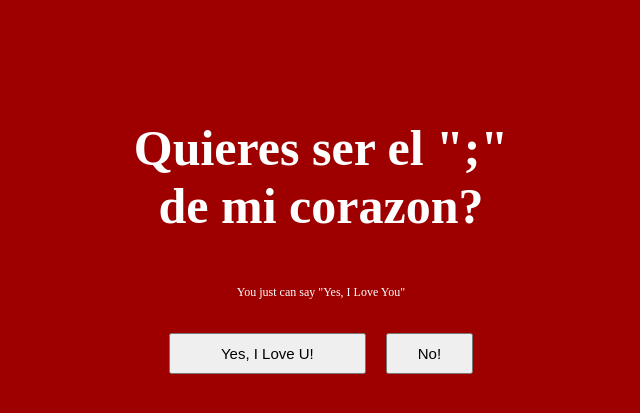
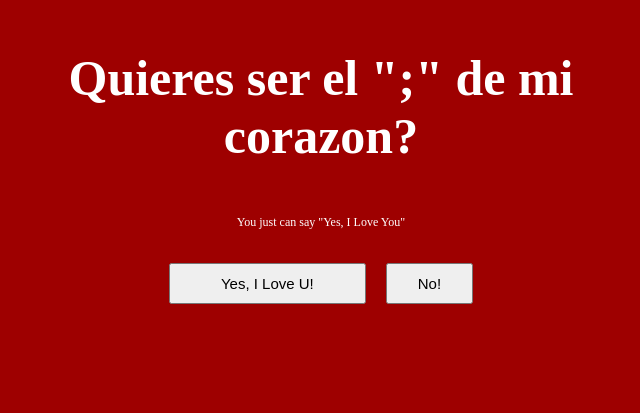
Before and after one commit to Nickgaming8889/CatchBotton, a plain HTML site: page index.html in a window 1280 px wide. Shown: the part 331-744 px from the top of the page, without its empty margins (319-959 px from the left). Drawn offline with Linux system fonts and the light colour scheme.

Commit message:
27/11/2023 00:38

```diff
--- a/src/css/style.css
+++ b/src/css/style.css
@@ -14,7 +14,7 @@ p {
 }
 
 .container_all {
-    margin: 450px;
+    margin: 380px;
     color: white;
     font-family: 'Times New Roman';
     text-align: center;
```
